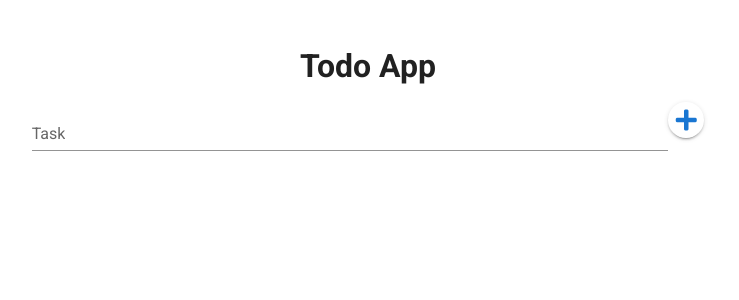
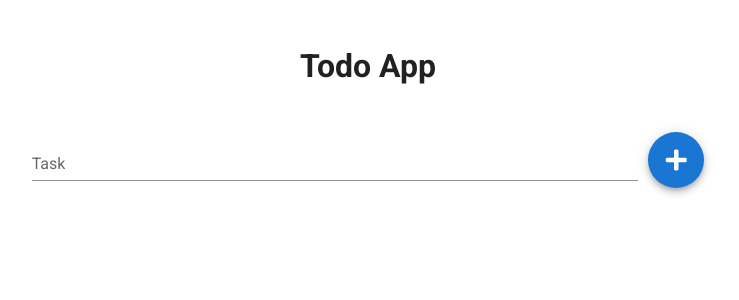
Before and after one commit to laisrhianne/vue2-todo-app, a Vue app: page / in a window 1280 px wide. Shown: the top 300 px of the page, without its empty margins (272-1011 px from the left). Built offline with nearby package versions, Linux system fonts and the light colour scheme.

Commit message:
Form styled and emitting addTask event

```diff
--- a/package.json
+++ b/package.json
@@ -9,6 +9,7 @@
   },
   "dependencies": {
     "core-js": "^3.6.5",
+    "uuid": "^8.3.2",
     "vue": "^2.6.11",
     "vuetify": "^2.4.0"
   },
--- a/src/components/Form.vue
+++ b/src/components/Form.vue
@@ -1,20 +1,27 @@
 <template>
   <v-container id="form-container">
-    <v-text-field id="task-input" label="Task" />
-    <v-btn id="submit-btn" color="primary" elevation="2" icon medium>
+    <v-text-field id="task-input" v-model="taskName" label="Task" clearable clear-icon="fas fa-times"/>
+    <v-btn id="submit-btn" color="primary" elevation="5" fab @click="emitAddTaskEvent">
       <v-icon>fas fa-plus</v-icon>
     </v-btn>
   </v-container>
 </template>
 
 <script>
+import { v4 as uuidv4 } from 'uuid';
+
 export default {
-  name: 'Form',
+  name: "Form",
   data: function () {
     return {
-      inputValue: '',
+      taskName: "",
     };
   },
+  methods: {
+    emitAddTaskEvent() {
+      this.$emit('addTask', { taskName: this.taskName, id: uuidv4() });
+    }
+  }
 };
 </script>
 
@@ -23,5 +30,10 @@ export default {
   display: flex;
   flex-direction: row;
   width: 60%;
+  margin-top: 30px;
+}
+
+#submit-btn {
+  margin-left: 10px;
 }
 </style>
--- a/src/pages/Home.vue
+++ b/src/pages/Home.vue
@@ -1,7 +1,7 @@
 <template>
   <v-container id="main-container">
     <h1 id="title">Todo App</h1>
-    <Form/>
+    <Form @addTask="addTask"/>
   </v-container>
 </template>
 
@@ -11,6 +11,11 @@ export default {
   name: 'Home',
   components: {
     Form
+  },
+  methods: {
+    addTask(task) {
+      console.log(task)
+    }
   }
 }
 </script>
--- a/src/plugins/vuetify.js
+++ b/src/plugins/vuetify.js
@@ -1,4 +1,3 @@
-import 'font-awesome/css/font-awesome.min.css'
 import Vue from 'vue';
 import Vuetify from 'vuetify/lib/framework';
 
```
Also changed, not shown: 1 other file (tests, documents, lock files or other folders).
